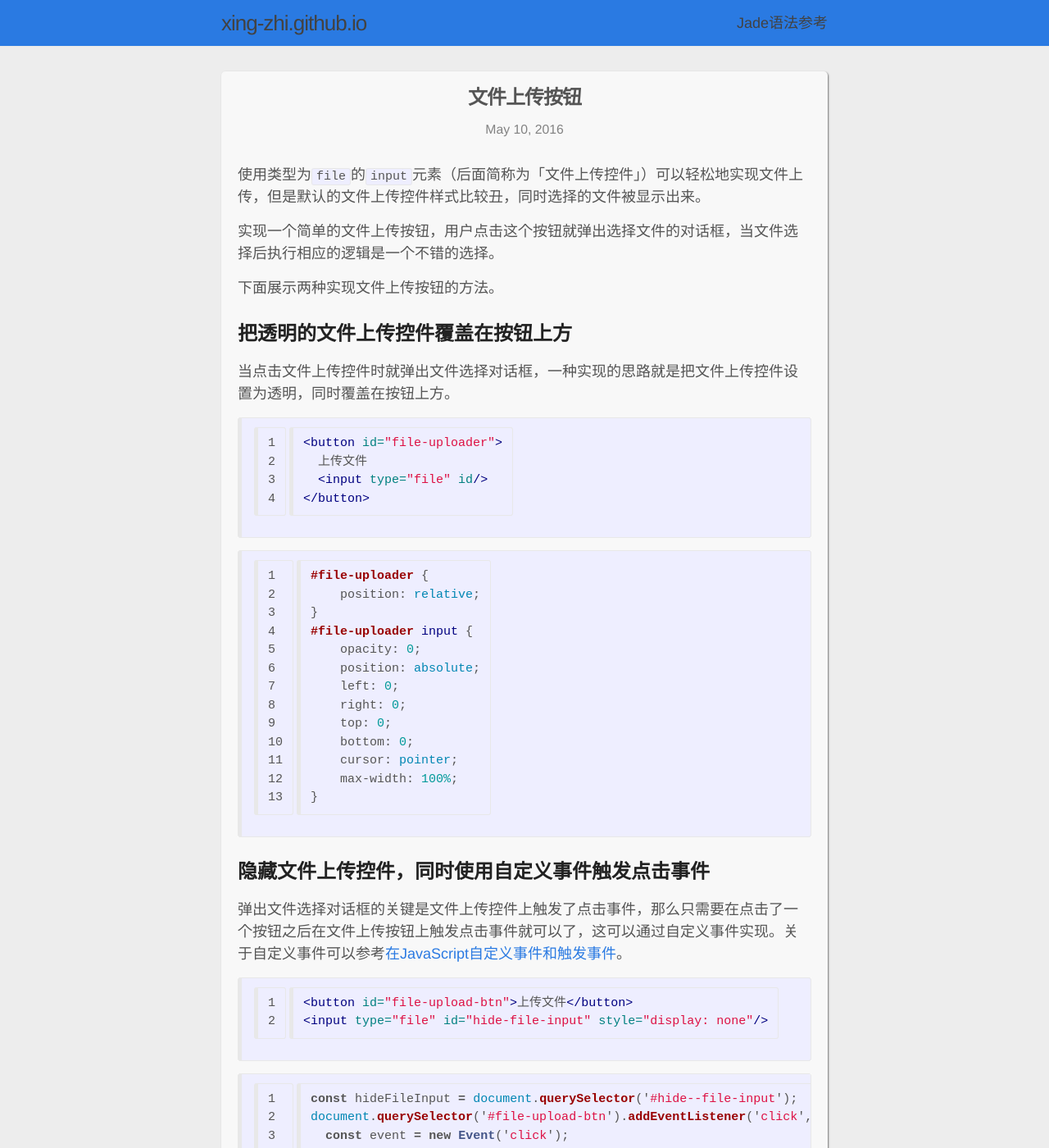
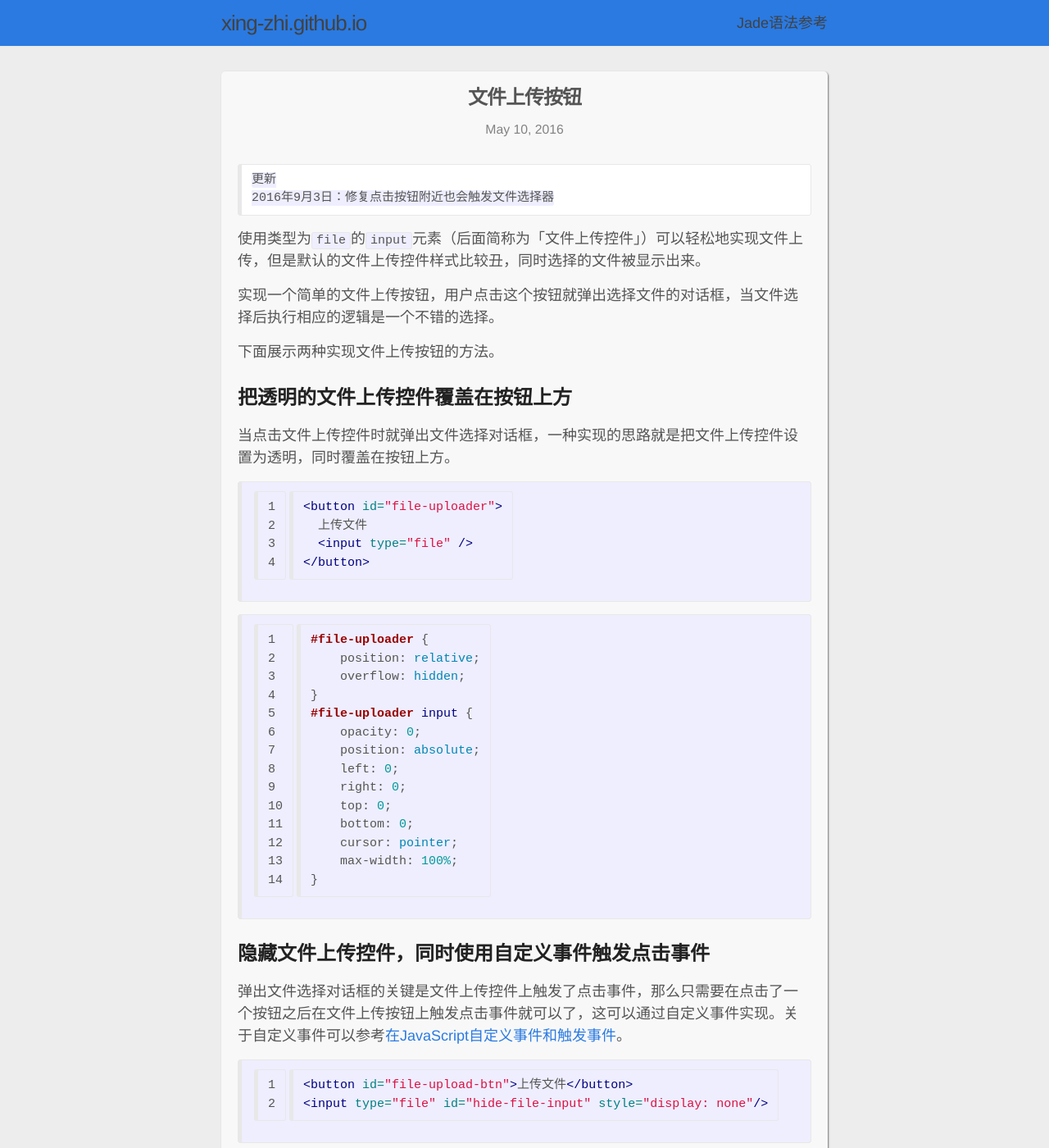
Before and after one commit to xing-zhi/xing-zhi.github.io, a Jekyll site: the page built from _posts/2016-05-10-file-upload-button.md, in a window 1280 px wide and 1400 px high. Shown: the whole window at 82% size. Built offline with Jekyll 4.4.1, drawn with Linux system fonts in a browser that asks for light colours; comment, search, counter and statistics services are not loaded.

Commit message:
修复点击按钮附近触发文件选择器

```diff
--- a/_posts/2016-05-10-file-upload-button.md
+++ b/_posts/2016-05-10-file-upload-button.md
@@ -5,6 +5,8 @@
 comments: true
 categories: front-end
 ---
+    更新
+    2016年9月3日：修复点击按钮附近也会触发文件选择器
 
 使用类型为`file`的`input`元素（后面简称为「文件上传控件」）可以轻松地实现文件上传，但是默认的文件上传控件样式比较丑，同时选择的文件被显示出来。
 
@@ -19,13 +21,14 @@
 {% highlight html linenos %}
 <button id="file-uploader">
   上传文件
-  <input type="file" id/>
+  <input type="file" />
 </button>
 {% endhighlight %}
 
 {% highlight css linenos %}
 #file-uploader {
     position: relative;
+    overflow: hidden;
 }
 #file-uploader input {
     opacity: 0;
```
